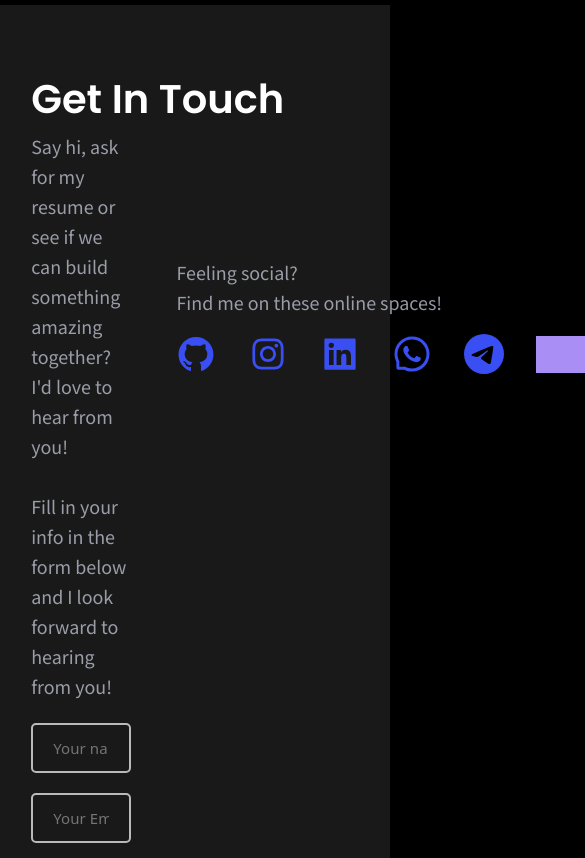
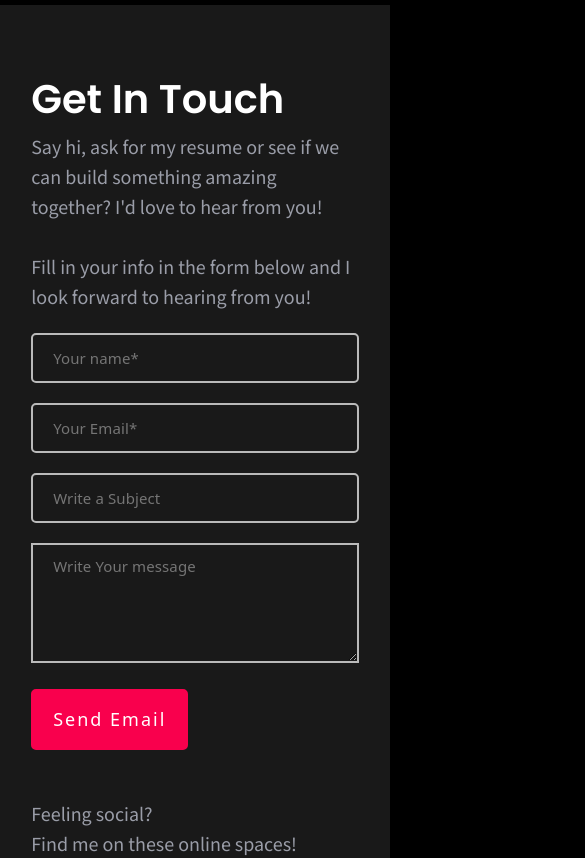
Before and after one commit to dkimd5/react-portfolio, a React (Create React App) app: page / in a window 390 px wide. Shown: the part 7700-8558 px from the top of the page, 585 px wide, since content can reach past the window. Built offline with nearby package versions, Linux system fonts and the light colour scheme; grey boxes are pictures that could not be loaded.

Commit message:
Add media queries for contact

```diff
--- a/src/components/Contact/Contact.css
+++ b/src/components/Contact/Contact.css
@@ -38,7 +38,6 @@ textarea#message {
     padding: 0 20px;
     width: 100%;
     color: #fff;
-    /* line-height: 2.5; */
     padding-top: 10px;
     font-size: 15px;
     letter-spacing: .1px;
@@ -52,11 +51,12 @@ input.contact:focus, textarea#message:focus {
 
 .contact__socials {
     padding: 126px 0 0 45px;
+    width: 40%;
 }
 
 .socials__list {
     display: flex;
-    gap: 2rem;
+    /* gap: 2rem; */
 }
 
 .socials__list li {
@@ -64,6 +64,7 @@ input.contact:focus, textarea#message:focus {
     align-items: center;
     transition: transform .2s ease-in-out;
     cursor: pointer;
+    width: calc(100%/6);
 }
 
 .icon-color {
@@ -88,3 +89,47 @@ input.contact:focus, textarea#message:focus {
     transition: .7s all ease;
     filter: invert(16%) sepia(97%) saturate(5866%) hue-rotate(336deg) brightness(101%) contrast(111%);
 }
+
+@media only screen and (max-width:1216px) {
+    .contact__socials {
+        width: 50%;
+    }
+
+    .socials__list {
+        display: flex;
+        gap: 1.5rem;
+    }
+}
+
+@media only screen and (max-width:1024px) {
+    .contact__form {
+        width: 60%;
+    }
+
+    .contact__socials {
+        width: 40%;
+    }
+
+    .socials__list {
+        flex-wrap: wrap;
+    }
+}
+
+@media only screen and (max-width:768px) {
+    .contact__content__wrp {
+        display: block;
+    }
+
+    .contact__form, .contact__socials {
+        width: 100%;
+    }
+
+    .socials__list {
+        flex-wrap: nowrap;
+    }
+
+    .contact__socials {
+        padding: 50px 0 0;
+    }
+
+}
```
